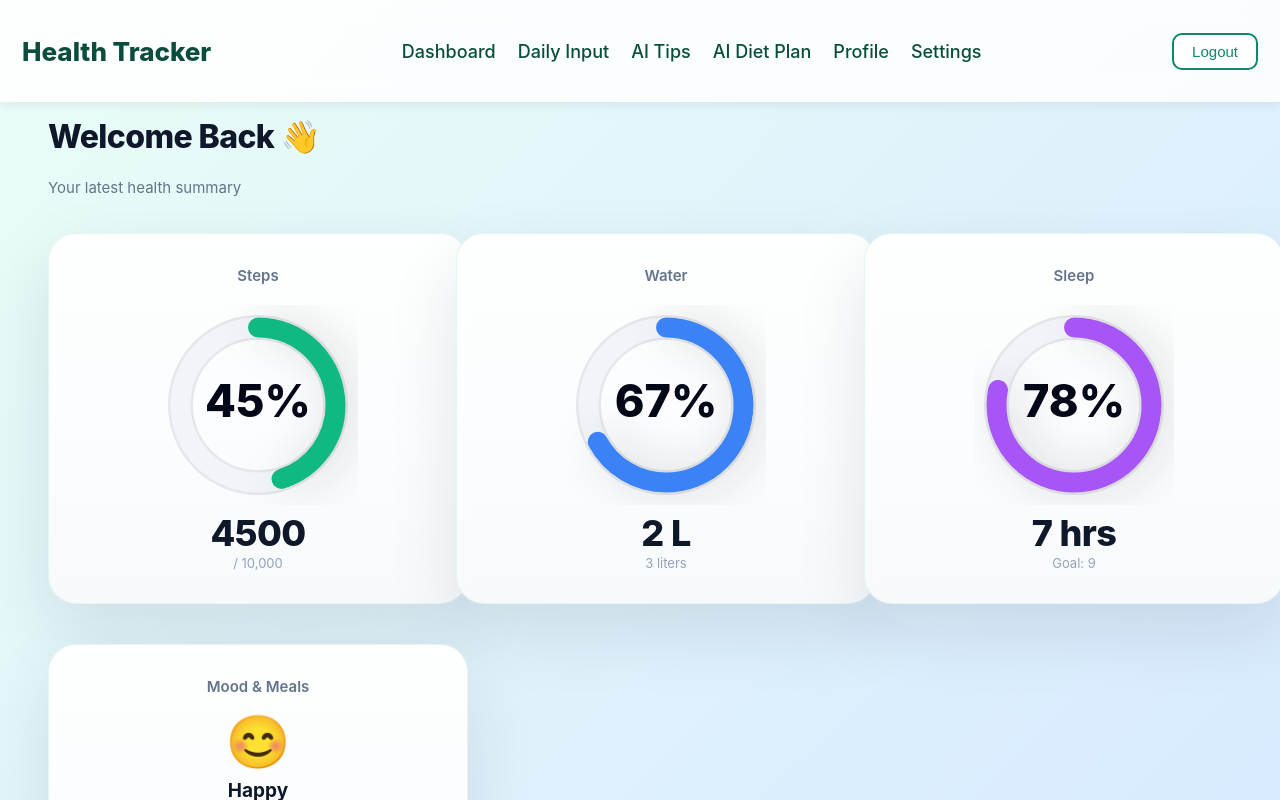
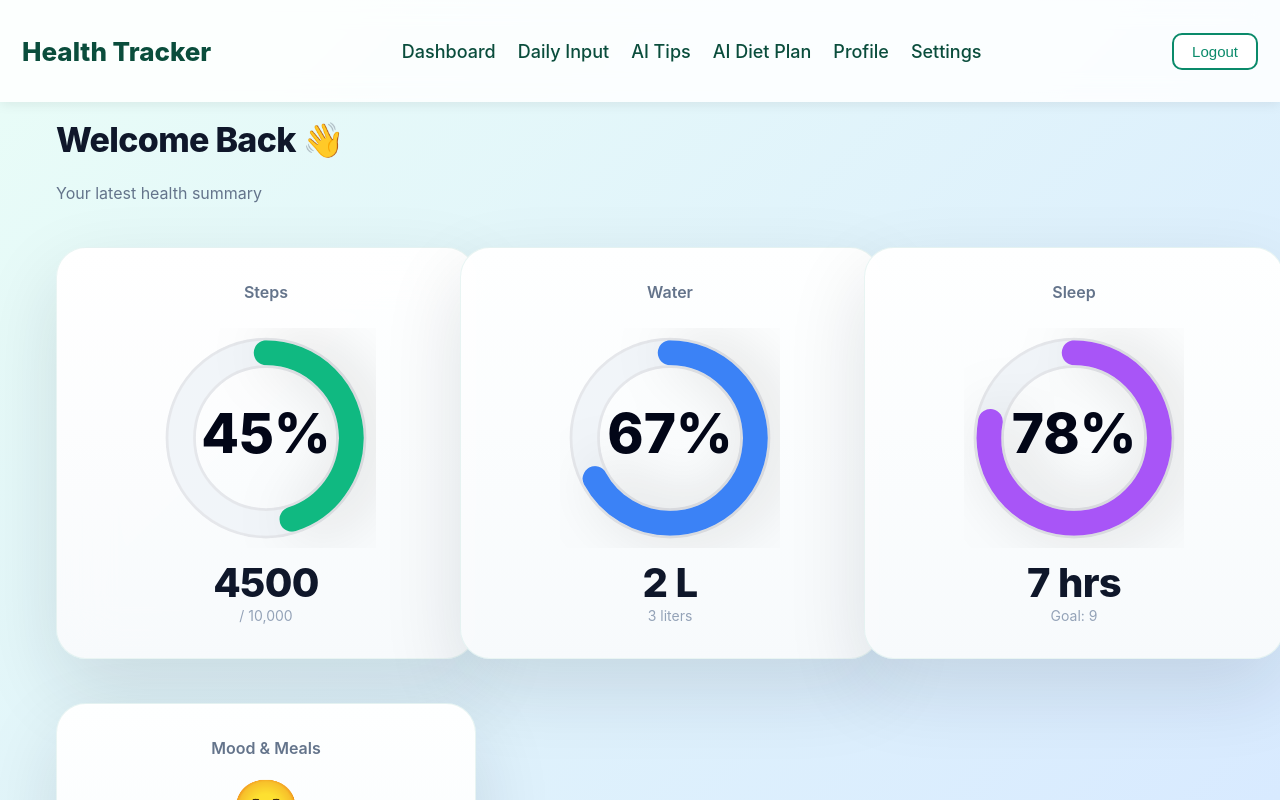
Before and after one commit to shivasubrahmanya/Health-Tracker, a React app: page /dashboard in a window 1280 px wide. Built offline with nearby package versions, Linux system fonts and the light colour scheme; the HTML template or start-up script is replaced by a standard one.

Commit message:
Interactive dashboard

```diff
--- a/src/App.css
+++ b/src/App.css
@@ -726,7 +726,9 @@ body {
   font-size: 15px;
 }
 
-
+/* ===========================================================
+   12. DASHBOARD PAGE
+   =========================================================== */
 * {
   box-sizing: border-box;
 }
@@ -736,60 +738,59 @@ body {
   min-height: 100vh;
   font-family: Inter, system-ui, -apple-system, BlinkMacSystemFont, sans-serif;
   background:
-    radial-gradient(1200px 600px at 10% -10%, #e0e7ff 0%, transparent 60%),
-    radial-gradient(1000px 500px at 90% 10%, #dcfce7 0%, transparent 55%),
+    radial-gradient(1200px 700px at 15% -10%, #d1fae5 0%, transparent 60%),
+    radial-gradient(1200px 700px at 85% 10%, #dbeafe 0%, transparent 60%),
     linear-gradient(180deg, #f8fafc, #eef2ff);
   color: #0f172a;
 }
 
 .dashboard-container {
-  max-width: 1680px;
+  max-width: 1760px;
   margin: 0 auto;
-  padding: 96px 48px 48px;
+  padding: 96px 56px 56px;
   min-height: 100vh;
 }
 
 .dashboard-title {
-  font-size: 32px;
+  font-size: 34px;
   font-weight: 800;
-  letter-spacing: -0.6px;
+  letter-spacing: -0.7px;
 }
 
 .dashboard-subtitle {
-  margin-top: 4px;
-  font-size: 15px;
+  font-size: 16px;
   color: #64748b;
-  margin-bottom: 36px;
+  margin-bottom: 44px;
 }
 
 .glass-card {
   background: linear-gradient(
     180deg,
-    rgba(255, 255, 255, 0.96),
-    rgba(248, 250, 252, 0.96)
+    rgba(255, 255, 255, 0.97),
+    rgba(248, 250, 252, 0.97)
   );
-  border-radius: 28px;
-  padding: 32px;
+  border-radius: 30px;
+  padding: 34px;
   box-shadow:
-    0 28px 70px rgba(15, 23, 42, 0.1),
-    inset 0 1px 0 rgba(255, 255, 255, 0.75);
+    0 30px 80px rgba(15, 23, 42, 0.12),
+    inset 0 1px 0 rgba(255, 255, 255, 0.8);
   transition:
     transform 0.45s cubic-bezier(0.22, 1, 0.36, 1),
     box-shadow 0.45s cubic-bezier(0.22, 1, 0.36, 1);
 }
 
 .glass-card:hover {
-  transform: translateY(-12px) scale(1.015);
+  transform: translateY(-14px) scale(1.02);
   box-shadow:
-    0 50px 110px rgba(15, 23, 42, 0.16),
-    inset 0 1px 0 rgba(255, 255, 255, 0.9);
+    0 60px 140px rgba(15, 23, 42, 0.18),
+    inset 0 1px 0 rgba(255, 255, 255, 0.95);
 }
 
 .ring-grid {
   display: grid;
-  grid-template-columns: repeat(auto-fit, minmax(300px, 1fr));
-  gap: 40px;
-  margin-bottom: 48px;
+  grid-template-columns: repeat(auto-fit, minmax(320px, 1fr));
+  gap: 44px;
+  margin-bottom: 56px;
 }
 
 .ring-card {
@@ -798,61 +799,61 @@ body {
 }
 
 .ring-title {
-  font-size: 15px;
+  font-size: 16px;
   font-weight: 600;
   color: #64748b;
-  margin-bottom: 6px;
+  margin-bottom: 10px;
 }
 
 .ring-main-value {
-  font-size: 36px;
+  font-size: 40px;
   font-weight: 800;
-  letter-spacing: -0.6px;
+  letter-spacing: -0.7px;
 }
 
 .ring-sub-value {
-  font-size: 13px;
+  font-size: 14px;
   color: #94a3b8;
 }
 
 .ring-emoji {
   position: absolute;
-  top: 20px;
-  right: 24px;
-  font-size: 26px;
-  opacity: 0.9;
+  top: 22px;
+  right: 26px;
+  font-size: 28px;
+  opacity: 0.95;
 }
 
 .ring-svg {
-  width: 200px;
-  height: 200px;
-  margin: 14px auto 6px;
+  width: 220px;
+  height: 220px;
+  margin: 16px auto 10px;
 }
 
 .ring-track-outer {
   fill: none;
   stroke: #e5e7eb;
-  stroke-width: 20;
+  stroke-width: 22;
 }
 
 .ring-track-inner {
   fill: none;
   stroke: #f1f5f9;
-  stroke-width: 16;
+  stroke-width: 18;
 }
 
 .ring-progress {
   fill: none;
-  stroke-width: 16;
+  stroke-width: 18;
   stroke-linecap: round;
   transform: rotate(-90deg);
   transform-origin: center;
-  transition: stroke-dashoffset 1s cubic-bezier(0.4, 0, 0.2, 1);
-  filter: drop-shadow(0 8px 18px rgba(0, 0, 0, 0.16));
+  transition: stroke-dashoffset 1.2s cubic-bezier(0.4, 0, 0.2, 1);
+  filter: drop-shadow(0 10px 22px rgba(0, 0, 0, 0.18));
 }
 
 .ring-percent {
-  font-size: 36px;
+  font-size: 40px;
   font-weight: 800;
   fill: #020617;
   text-anchor: middle;
@@ -861,8 +862,8 @@ body {
 
 .charts-grid {
   display: grid;
-  grid-template-columns: 3.8fr 6.2fr;
-  gap: 40px;
+  grid-template-columns: 4fr 6fr;
+  gap: 44px;
   align-items: stretch;
 }
 
@@ -871,16 +872,16 @@ body {
 }
 
 .chart-title {
-  font-size: 21px;
+  font-size: 22px;
   font-weight: 700;
-  letter-spacing: -0.35px;
+  letter-spacing: -0.4px;
 }
 
 .custom-tooltip {
   background: #ffffff;
-  padding: 14px 18px;
-  border-radius: 16px;
-  box-shadow: 0 18px 46px rgba(0, 0, 0, 0.16);
+  padding: 16px 20px;
+  border-radius: 18px;
+  box-shadow: 0 24px 60px rgba(0, 0, 0, 0.18);
   font-size: 14px;
   font-weight: 600;
   color: #0f172a;
@@ -894,34 +895,34 @@ body {
 }
 
 .mood-title {
-  font-size: 15px;
+  font-size: 16px;
   font-weight: 600;
   color: #64748b;
-  margin-bottom: 14px;
+  margin-bottom: 16px;
 }
 
 .mood-emoji {
-  font-size: 52px;
-  margin-bottom: 6px;
+  font-size: 56px;
+  margin-bottom: 10px;
 }
 
 .mood-status {
-  font-size: 19px;
+  font-size: 20px;
   font-weight: 700;
-  margin-bottom: 20px;
+  margin-bottom: 24px;
 }
 
 .mood-meals-box {
-  background: linear-gradient(180deg, #f8fafc, #eef2f7);
-  border-radius: 18px;
-  padding: 16px;
-  font-size: 13px;
+  background: linear-gradient(180deg, #f8fafc, #edf2f7);
+  border-radius: 20px;
+  padding: 18px;
+  font-size: 14px;
   text-align: left;
   flex-grow: 1;
 }
 
 .mood-meals-line {
-  margin-bottom: 8px;
+  margin-bottom: 10px;
   white-space: nowrap;
   overflow: hidden;
   text-overflow: ellipsis;
@@ -931,8 +932,8 @@ body {
   width: 100%;
   border: none;
   outline: none;
-  margin-top: 10px;
-  font-size: 13px;
+  margin-top: 12px;
+  font-size: 14px;
   background: transparent;
   color: #475569;
 }
@@ -941,20 +942,20 @@ body {
   color: #94a3b8;
 }
 
-@media (max-width: 1200px) {
+@media (max-width: 1280px) {
   .charts-grid {
     grid-template-columns: 1fr;
   }
 }
 
-@media (max-width: 640px) {
+@media (max-width: 720px) {
   .dashboard-container {
-    padding: 24px;
+    padding: 28px;
   }
 
   .ring-svg {
-    width: 170px;
-    height: 170px;
+    width: 180px;
+    height: 180px;
   }
 }
 
```
Also changed, not shown: 1 other file (tests, documents, lock files or other folders).
